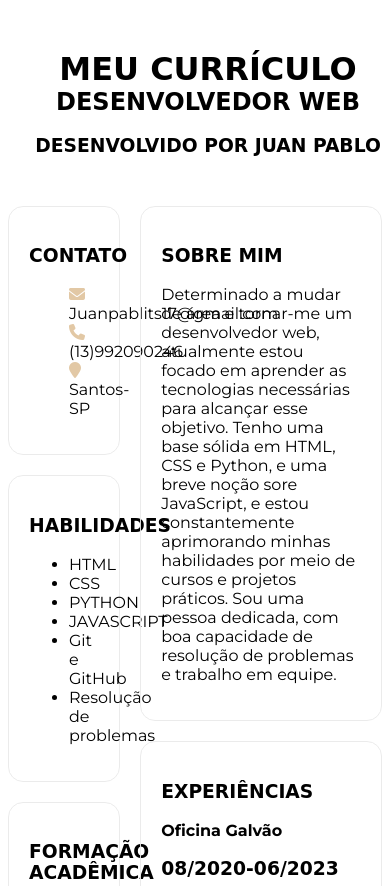
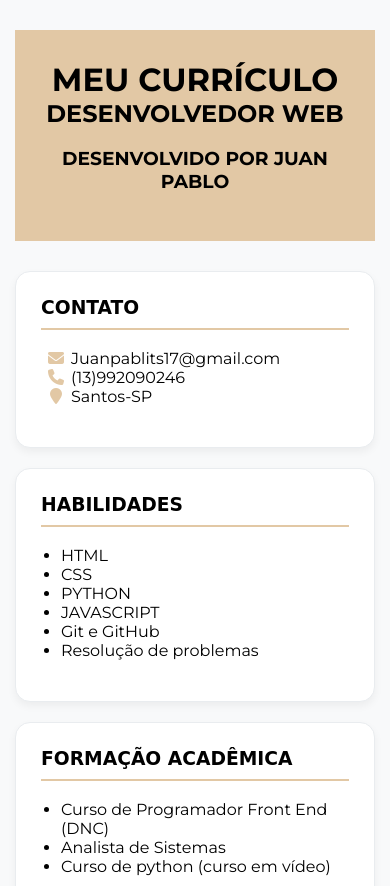
Before and after one commit to JuanPablits/Meu-Curr-culo, a plain HTML site: page index.html in a window 390 px wide. Shown: the top 886 px of the page. Drawn offline with Linux system fonts and the light colour scheme; a web font is replaced by a local one.

Commit message:
adicionei responsividade e alterei o estilo

```diff
--- a/Style.css
+++ b/Style.css
@@ -1,51 +1,118 @@
+* {
+    box-sizing: border-box;
+}
+
+body {
+    background-color: #f8f9fa;
+    margin: 0;
+    padding: 15px;
+    font-family: 'Montserrat', sans-serif;
+}
+
 #cabeçalho {
-    background-color:rgb(226, 200, 165);
-    margin-top: 50px;
+    background-color: rgb(226, 200, 165);
+    margin-top: 30px;
     margin-bottom: 50px;
-    font-family: 'Hubballi', cursive;
+    padding: 20px 0;
+    max-width: 1200px;
+    margin-left: auto;
+    margin-right: auto;
 }
-h1, h2, h3{
+
+#texto {
+    text-align: center;
+    width: 90%;
+    max-width: 450px;
+    margin: 0 auto;
+    padding: 10px;
+}
+
+h1, h2, h3 {
     text-transform: uppercase;
 }
-#texto {
-    text-align: center;
-    background-color: rgb(255, 255, 255);
-    width: 400px;
+
+#texto h1, #texto h2 {
+    margin: 0;
+}
+
+
+#conteudo {
+    display: grid;
+    grid-template-columns: 30% auto;
+    grid-column-gap: 30px;
+    max-width: 1200px;
     margin: 0 auto;
 }
 
-#texto h1, h2 {
-    margin: 0;
-}
-#contato {
-    list-style-type: none;
-}
-#contato i {
-    width: 30px;
-    color: rgb(226, 200, 165);
-}
-
-#conteudo{
-    display: grid;
-    grid-template-columns: 30% auto;
-    grid-column-gap: 20px;
-}
-#barra , #infos{
+#barra, #infos {
     display: flex;
     flex-direction: column;
     row-gap: 20px;
 }
-.cards h3{
+
+.cards {
+    background-color: #ffffff;
+    font-family: 'Montserrat', sans-serif;
+    border: 1px solid #e9ecef;
+    border-radius: 15px;
+    padding: 25px;
+    box-shadow: 0 4px 8px rgba(0, 0, 0, 0.05);
+    transition: box-shadow 0.3s ease-in-out;
+}
+
+.cards:hover {
+    box-shadow: 0 6px 12px rgba(0, 0, 0, 0.1);
+}
+
+.cards h3 {
     font-family: 'Hubballi', cursive;
+    margin-top: 0;
+    padding-bottom: 10px;
+    border-bottom: 2px solid rgb(226, 200, 165);
 }
-.cards{
-    font-family: Montserrat;
-    border: 1px solid #eaeaeaea;
-    border-radius: 15px;
-    padding: 20px;
+#contato {
+    list-style-type: none;
+    padding-left: 0;
+}
+
+#contato i {
+    width: 30px;
+    color: rgb(226, 200, 165);
+    text-align: center;
+}
+
+ul {
+    padding-left: 20px;
+}
+
+a {
+    color: #007bff;
+    text-decoration: none;
+    transition: color 0.2s ease;
+}
+
+a:hover {
+    color: #0056b3;
+    text-decoration: underline;
 }
 #rodape {
     text-align: center;
     font-family: 'Montserrat', sans-serif;
     color: rgb(139, 137, 133);
+    margin-top: 50px;
+    padding: 20px;
 }
+@media (max-width: 768px) {
+    #conteudo {
+        grid-template-columns: 1fr;
+    }
+
+    #cabeçalho {
+        margin-top: 15px;
+        margin-bottom: 30px;
+    }
+
+    #texto {
+        width: 95%;
+    }
+}
--- a/index.html
+++ b/index.html
@@ -109,7 +109,6 @@
     </div>
     <div id="rodape">
         <p>Desenvolvido por Juan Pablo <br>©Copyright todos os direitos reservados 2025</p>
-        teste
     </div>
 </body>
 </html>
```
